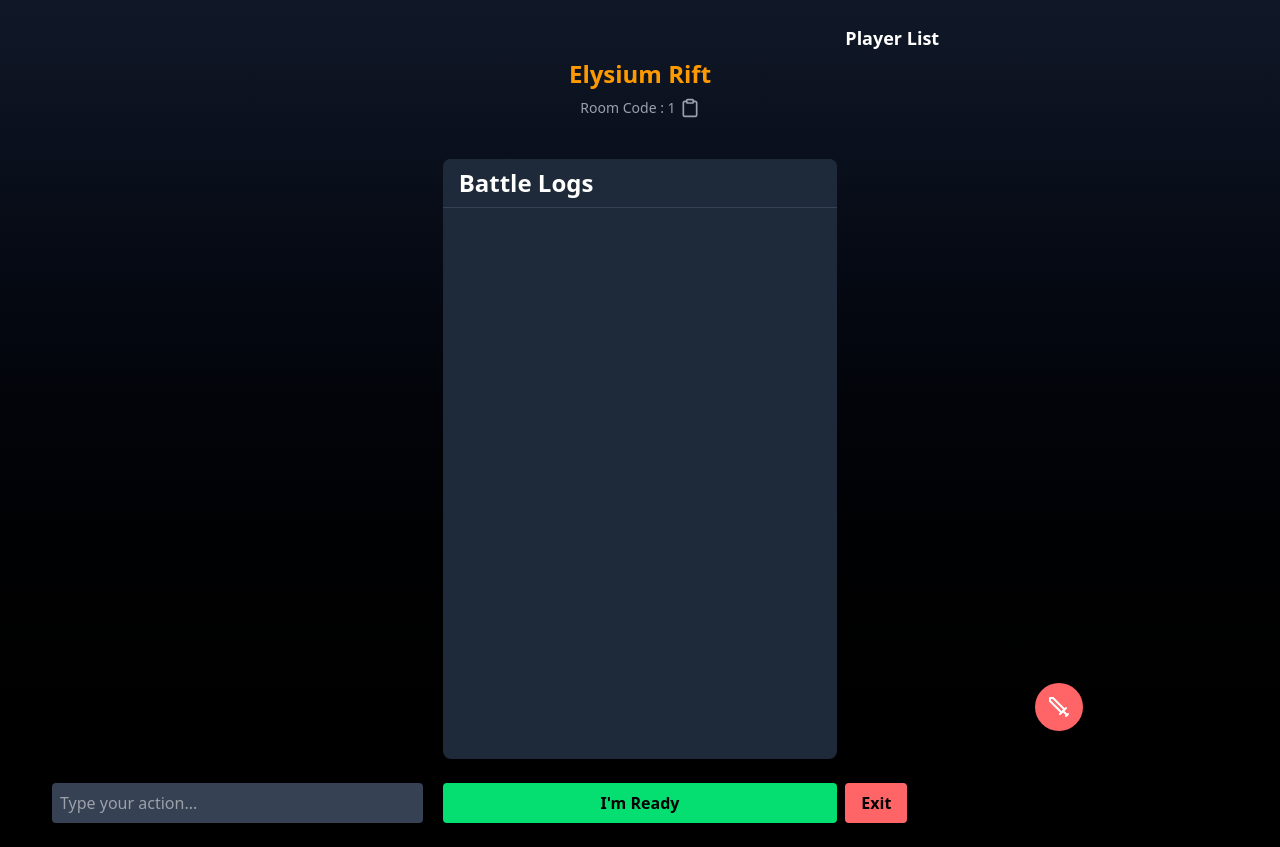
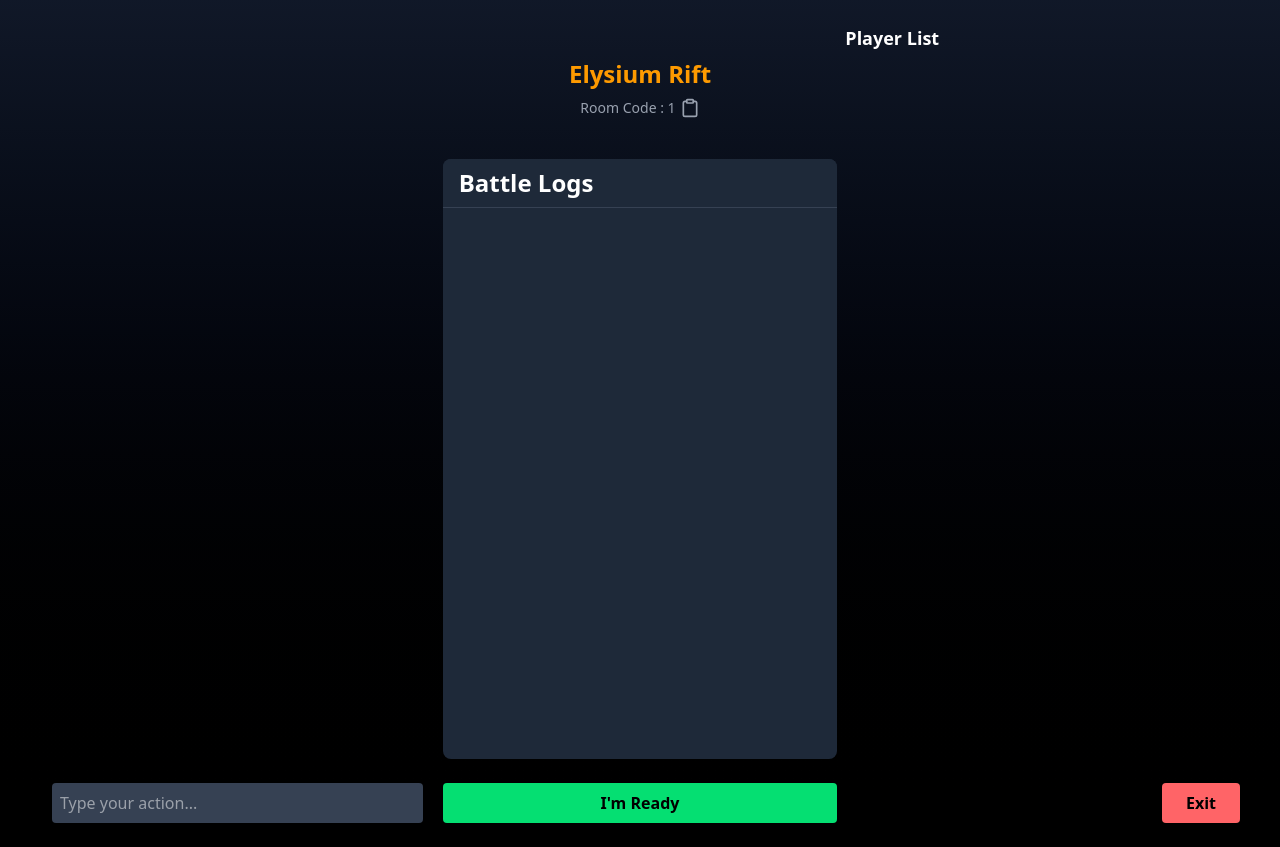
Before and after one commit to Rhzslya/elysium-rift, a Next.js app: page /game/1 in a window 1280 px wide. Built offline with nearby package versions, Linux system fonts and the light colour scheme.

Commit message:
update exit

```diff
--- a/src/app/game/[roomId]/page.tsx
+++ b/src/app/game/[roomId]/page.tsx
@@ -256,58 +256,10 @@ export default function GameRoom() {
 
       {/* <PlayerInfo playerName={playerName} players={players} userId={userId} /> */}
       <div className="col-start-3 row-start-4">
-        <div className="h-[100px]">
-          {selectedEnemyId && (
-            <div className="button-cancel h-[100px] col-start-3 row-start-1 flex ml-auto mr-4">
-              <button
-                className="cursor-pointer hover:text-red-500 duration-300"
-                onClick={cancelSelectionEnemy}
-              >
-                <X className="w-6 h-6" />
-              </button>
-            </div>
-          )}
-          <div className="button-attack row-span-2 col-start-3 row-start-2 flex justify-center items-center">
-            <button
-              onClick={handleSingleAttackEnemy}
-              className={`${
-                selectedEnemyId ? "bg-red-500" : "bg-red-400"
-              } relative hover:bg-red-600 cursor-pointer text-white font-semibold p-3 rounded-full flex items-center justify-center shadow-lg ml-8`}
-            >
-              <Sword className="w-6 h-6" />
-            </button>
-          </div>
-
-          {isSelectingEnemy && (
-            <div className="col-span-2 col-start-1 row-start-3 flex justify-center ml-auto">
-              <div className="flex ">
-                {enemyData
-                  .filter((e) => e.isAlive)
-                  .map((enemy) => (
-                    <button
-                      key={enemy.id}
-                      onClick={() => {
-                        setSelectedEnemyId(enemy.id);
-                        setIsSelectingEnemy(false);
-                      }}
-                      className={`text-left cursor-pointer text-white text-sm py-1 px-2 rounded-sm transition-all duration-200 font-medium ${
-                        selectedEnemyId === enemy.id
-                          ? "bg-emerald-500 text-white ring-2 ring-emerald-300"
-                          : "hover:bg-gray-100 text-gray-800"
-                      }`}
-                    >
-                      {enemy.name}
-                    </button>
-                  ))}
-              </div>
-            </div>
-          )}
-        </div>
-
-        <div className="exit-btn mr-auto">
+        <div className="exit-btn flex h-full">
           <button
             onClick={handleExitRoom}
-            className="cursor-pointer bg-red-400 hover:bg-red-600 px-4 py-2 rounded text-black font-semibold"
+            className="cursor-pointer ml-auto mt-auto bg-red-400 hover:bg-red-600 px-6 py-2 rounded text-black font-semibold"
           >
             Exit
           </button>
```
